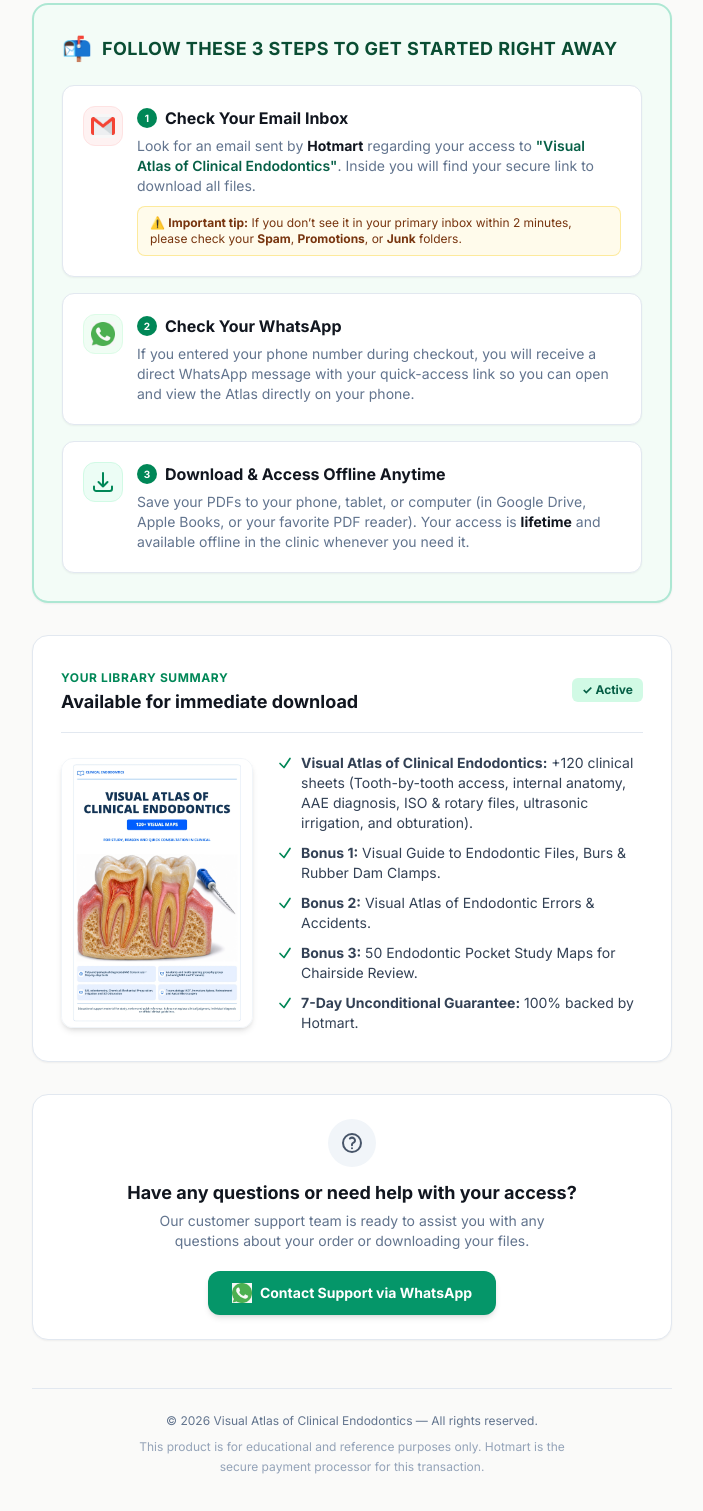
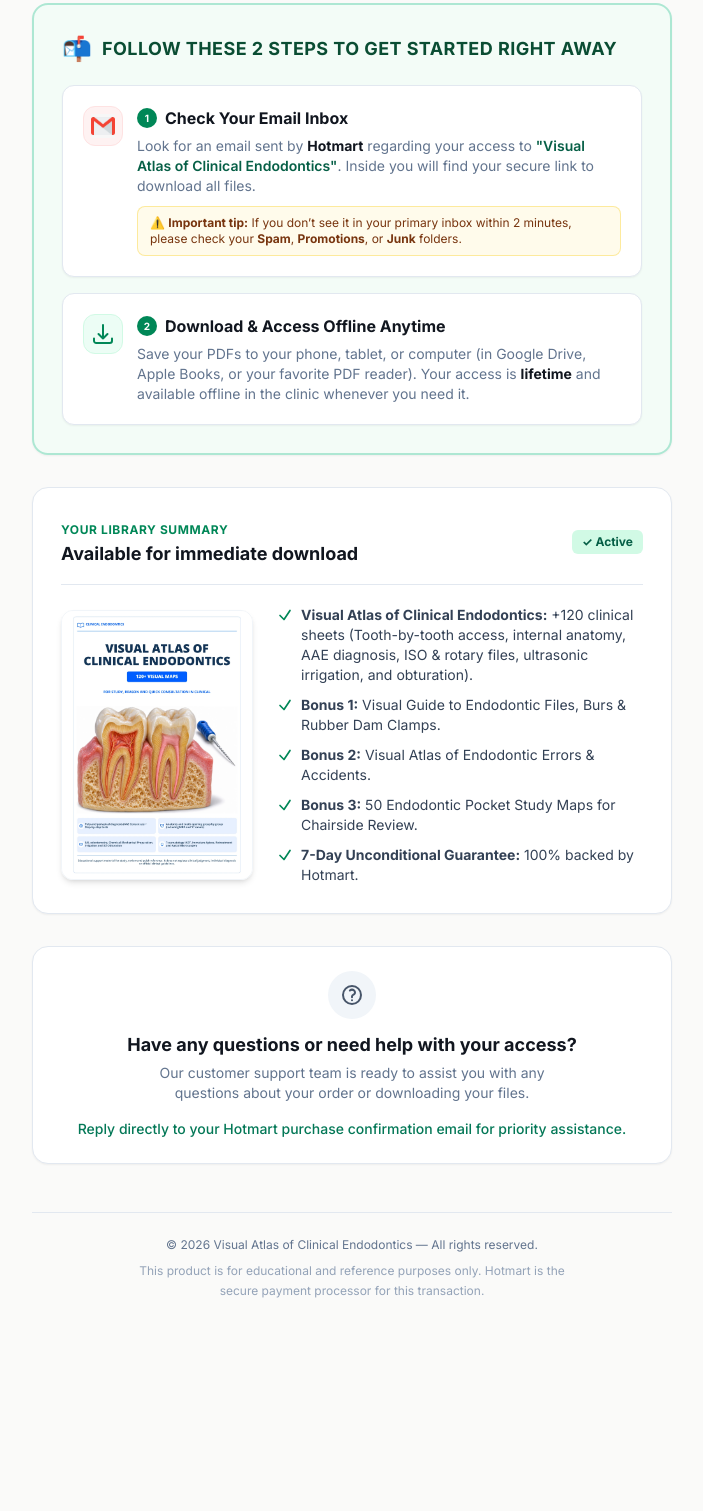
Before and after one commit to CristyanTavares/endodontics, a plain HTML site: page gracias/index.html in a window 1280 px wide. Shown: the part 418-1929 px from the top of the page, without its empty margins (288-991 px from the left). After the commit the page ends 1798 px from the top, so only its background shows below. Drawn offline with nearby package versions, Linux system fonts and the light colour scheme; a script that the page names is missing.

Commit message:
chore: remove WhatsApp mentions

```diff
--- a/gracias/index.html
+++ b/gracias/index.html
@@ -115,7 +115,7 @@
 
       <p class="mt-3 text-sm sm:text-base text-muted-foreground max-w-xl mx-auto leading-relaxed">
         We just sent all materials and direct download links for the
-        <strong class="text-foreground">Visual Atlas of Clinical Endodontics</strong> to your email and WhatsApp.
+        <strong class="text-foreground">Visual Atlas of Clinical Endodontics</strong> to your email.
       </p>
     </div>
 
@@ -124,7 +124,7 @@
       <div class="flex items-center gap-2.5">
         <span class="text-2xl">📬</span>
         <h2 class="text-base sm:text-lg font-bold text-brand-green-dark uppercase tracking-wide">
-          Follow these 3 steps to get started right away
+          Follow these 2 steps to get started right away
         </h2>
       </div>
 
@@ -150,22 +150,6 @@
 
         <!-- Step 2 -->
         <div class="flex items-start gap-3.5 rounded-xl bg-white p-4 sm:p-5 border border-border shadow-sm">
-          <div class="flex h-10 w-10 shrink-0 items-center justify-center rounded-xl bg-green-50 border border-green-100">
-            <img src="../images/whatsapp.webp" alt="WhatsApp" class="h-6 w-6 object-contain" />
-          </div>
-          <div class="flex-1 min-w-0">
-            <div class="flex items-center gap-2">
-              <span class="inline-flex h-5 w-5 items-center justify-center rounded-full bg-brand-green text-[10px] font-bold text-white">2</span>
-              <h3 class="font-bold text-sm sm:text-base text-foreground">Check Your WhatsApp</h3>
-            </div>
-            <p class="mt-1.5 text-xs sm:text-sm text-muted-foreground leading-relaxed">
-              If you entered your phone number during checkout, you will receive a direct WhatsApp message with your quick-access link so you can open and view the Atlas directly on your phone.
-            </p>
-          </div>
-        </div>
-
-        <!-- Step 3 -->
-        <div class="flex items-start gap-3.5 rounded-xl bg-white p-4 sm:p-5 border border-border shadow-sm">
           <div class="flex h-10 w-10 shrink-0 items-center justify-center rounded-xl bg-emerald-50 border border-emerald-100 text-brand-green">
             <svg class="h-6 w-6" fill="none" stroke="currentColor" stroke-width="2" viewBox="0 0 24 24">
               <path stroke-linecap="round" stroke-linejoin="round" d="M3 16.5v2.25A2.25 2.25 0 0 0 5.25 21h13.5A2.25 2.25 0 0 0 21 18.75V16.5M16.5 12 12 16.5m0 0L7.5 12m4.5 4.5V3"/>
@@ -173,7 +157,7 @@
           </div>
           <div class="flex-1 min-w-0">
             <div class="flex items-center gap-2">
-              <span class="inline-flex h-5 w-5 items-center justify-center rounded-full bg-brand-green text-[10px] font-bold text-white">3</span>
+              <span class="inline-flex h-5 w-5 items-center justify-center rounded-full bg-brand-green text-[10px] font-bold text-white">2</span>
               <h3 class="font-bold text-sm sm:text-base text-foreground">Download & Access Offline Anytime</h3>
             </div>
             <p class="mt-1.5 text-xs sm:text-sm text-muted-foreground leading-relaxed">
@@ -253,16 +237,10 @@
         Our customer support team is ready to assist you with any questions about your order or downloading your files.
       </p>
 
-      <div class="mt-5 flex flex-col sm:flex-row items-center justify-center gap-3">
-        <a
-          href="https://api.whatsapp.com/send?text=Hello,%20I%20just%20purchased%20the%20Visual%20Atlas%20of%20Clinical%20Endodontics%20and%20need%20help%20with%20my%20access."
-          target="_blank"
-          rel="noopener noreferrer"
-          class="inline-flex items-center justify-center gap-2 rounded-xl bg-emerald-600 hover:bg-emerald-700 px-6 py-3 font-bold text-white text-sm shadow-md transition-all hover:scale-[1.01]"
-        >
-          <img src="../images/whatsapp.webp" alt="WhatsApp" class="h-5 w-5 object-contain" />
-          <span>Contact Support via WhatsApp</span>
-        </a>
+      <div class="mt-4">
+        <p class="text-xs sm:text-sm font-medium text-emerald-700">
+          Reply directly to your Hotmart purchase confirmation email for priority assistance.
+        </p>
       </div>
     </div>
 
```
Also changed, not shown: gracias.html (+7 -29 lines), index.html (+1 -1 lines).
